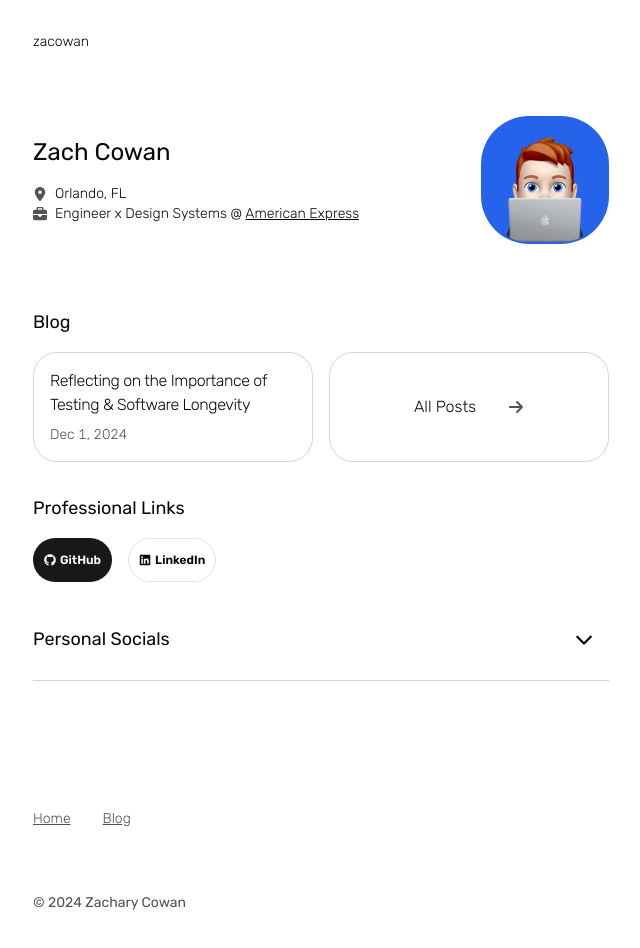
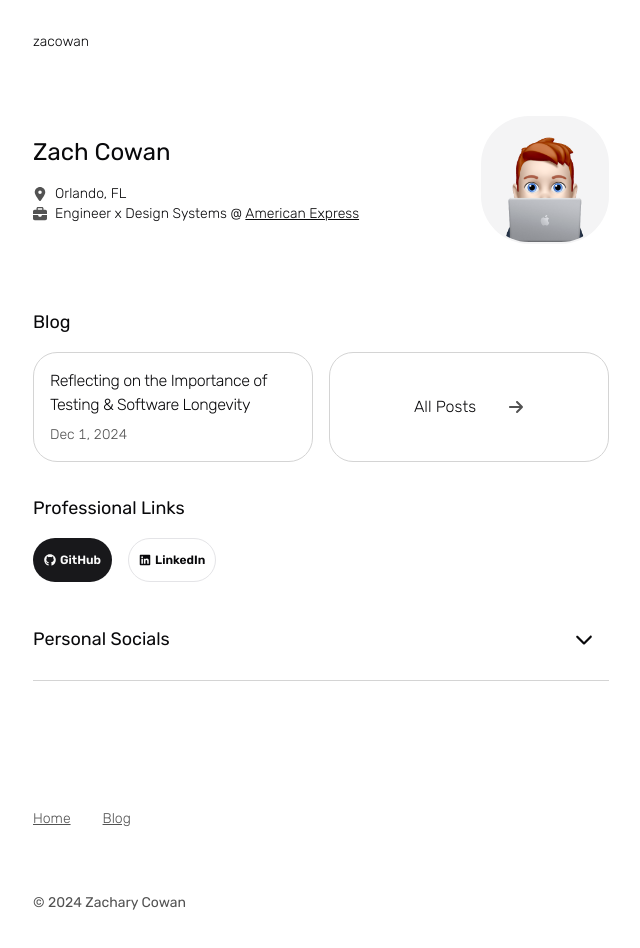
Before and after one commit to zacowan/zacowan.com, a Next.js app: page / in a window 1280 px wide. Shown: the top 948 px of the page, without its empty margins (319-959 px from the left). Built offline with nearby package versions, Linux system fonts and the light colour scheme.

Commit message:
feat(profile-picture): update bg color

```diff
--- a/components/composite/profile-picture/profile-picture.tsx
+++ b/components/composite/profile-picture/profile-picture.tsx
@@ -15,7 +15,7 @@ export function ProfilePicture({
 }: Omit<ImageProps, "src" | "alt"> & { alt?: string }) {
   return (
     <Image
-      className={cn("rounded-[3rem] p-0.5 bg-blue-600", className)}
+      className={cn("rounded-[3rem] p-0.5 bg-secondary", className)}
       src={laptopProfileImage}
       alt={alt}
       width={width}
```
